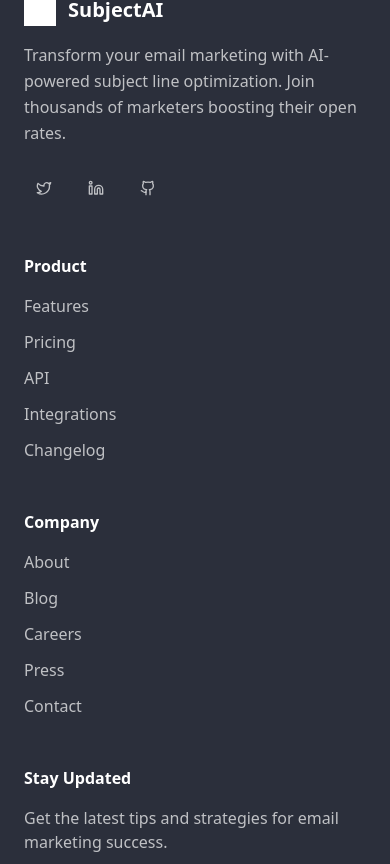
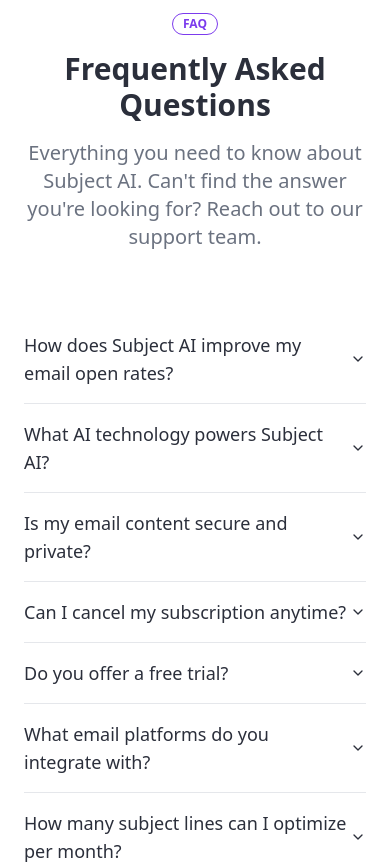
Before and after one commit to Axovia-AI/subject-ai, a React (Vite) app: page / in a window 390 px wide. Shown: the part 8629-9493 px from the top of the page. Built offline with nearby package versions, Linux system fonts and the light colour scheme.

Commit message:
feat: add FAQ section to landing page
https://claude.ai/code/session_018Qy7g8JspvAtXzZHo64ivt

```diff
--- /dev/null
+++ b/src/components/FAQ.tsx
@@ -0,0 +1,81 @@
+import { Badge } from "@/components/ui/badge";
+import {
+  Accordion,
+  AccordionContent,
+  AccordionItem,
+  AccordionTrigger,
+} from "@/components/ui/accordion";
+
+const FAQ = () => {
+  const faqItems = [
+    {
+      question: "How does Subject AI improve my email open rates?",
+      answer:
+        "Subject AI uses advanced machine learning algorithms trained on millions of high-performing email campaigns. It analyzes your email content, audience, and industry to generate subject lines optimized for engagement. Our users typically see a 20-40% improvement in open rates.",
+    },
+    {
+      question: "What AI technology powers Subject AI?",
+      answer:
+        "Subject AI is powered by state-of-the-art large language models fine-tuned specifically for email marketing. We combine natural language processing with performance data from billions of email sends to predict which subject lines will resonate with your audience.",
+    },
+    {
+      question: "Is my email content secure and private?",
+      answer:
+        "Absolutely. We take data security seriously. Your email content is encrypted in transit and at rest. We never share your data with third parties or use it to train models for other customers. We are SOC 2 Type II certified and GDPR compliant.",
+    },
+    {
+      question: "Can I cancel my subscription anytime?",
+      answer:
+        "Yes, you can cancel your subscription at any time with no questions asked. Your account will remain active until the end of your current billing period, and you won't be charged again.",
+    },
+    {
+      question: "Do you offer a free trial?",
+      answer:
+        "Yes! All plans include a 14-day free trial with full access to all features. No credit card required to start. You can upgrade, downgrade, or cancel at any time during or after your trial.",
+    },
+    {
+      question: "What email platforms do you integrate with?",
+      answer:
+        "Subject AI integrates with all major email marketing platforms including Mailchimp, HubSpot, Klaviyo, Constant Contact, SendGrid, Mailgun, and many more. We also offer API access for custom integrations.",
+    },
+    {
+      question: "How many subject lines can I optimize per month?",
+      answer:
+        "It depends on your plan. Starter plans include 500 optimizations per month, Professional plans include 2,500, and Enterprise plans offer unlimited optimizations. Check our pricing section for full details.",
+    },
+  ];
+
+  return (
+    <section id="faq" className="py-20 px-6 bg-background">
+      <div className="max-w-4xl mx-auto">
+        <div className="text-center mb-16">
+          <Badge variant="outline" className="mb-4 border-primary text-primary">
+            FAQ
+          </Badge>
+          <h2 className="text-3xl md:text-5xl font-bold text-foreground mb-4">
+            Frequently Asked Questions
+          </h2>
+          <p className="text-xl text-muted-foreground max-w-3xl mx-auto">
+            Everything you need to know about Subject AI. Can't find the answer
+            you're looking for? Reach out to our support team.
+          </p>
+        </div>
+
+        <Accordion type="single" collapsible className="w-full">
+          {faqItems.map((item, index) => (
+            <AccordionItem key={index} value={`item-${index}`}>
+              <AccordionTrigger className="text-left text-lg font-medium text-foreground hover:text-primary hover:no-underline">
+                {item.question}
+              </AccordionTrigger>
+              <AccordionContent className="text-muted-foreground leading-relaxed">
+                {item.answer}
+              </AccordionContent>
+            </AccordionItem>
+          ))}
+        </Accordion>
+      </div>
+    </section>
+  );
+};
+
+export default FAQ;
--- a/src/pages/Index.tsx
+++ b/src/pages/Index.tsx
@@ -3,6 +3,7 @@ import Hero from "@/components/Hero";
 import Features from "@/components/Features";
 import Pricing from "@/components/Pricing";
 import Testimonials from "@/components/Testimonials";
+import FAQ from "@/components/FAQ";
 import { DemoOptimizer } from "@/components/DemoOptimizer";
 import Footer from "@/components/Footer";
 
@@ -15,6 +16,7 @@ const Index = () => {
       <Features />
       <Testimonials />
       <Pricing />
+      <FAQ />
       <Footer />
     </div>
   );
```
Also changed, not shown: 1 other file (tests, documents, lock files or other folders).
